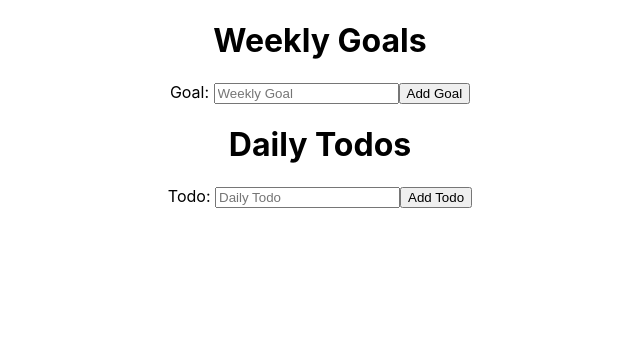
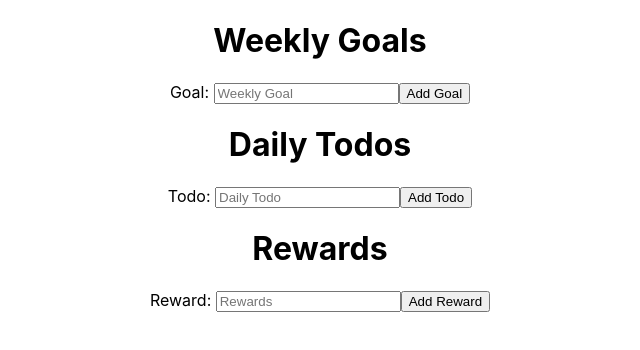
Before and after one commit to brockbyrd/productivity-app, a React (Create React App) app: page / in a window 1280 px wide. Shown: the top 350 px of the page, without its empty margins (320-960 px from the left). Built offline with nearby package versions, Linux system fonts and the light colour scheme.

Commit message:
imports reward list and displays it to app

```diff
--- a/src/App.js
+++ b/src/App.js
@@ -1,12 +1,14 @@
 import './App.css';
 import TodoList from './containers/TodoList'
 import GoalsList from './containers/GoalsList'
+import RewardsList from './containers/RewardsList'
 
 function App() {
   return (
     <div className="App">
       <GoalsList />
       <TodoList />
+      <RewardsList />
     </div>
   );
 }
```
